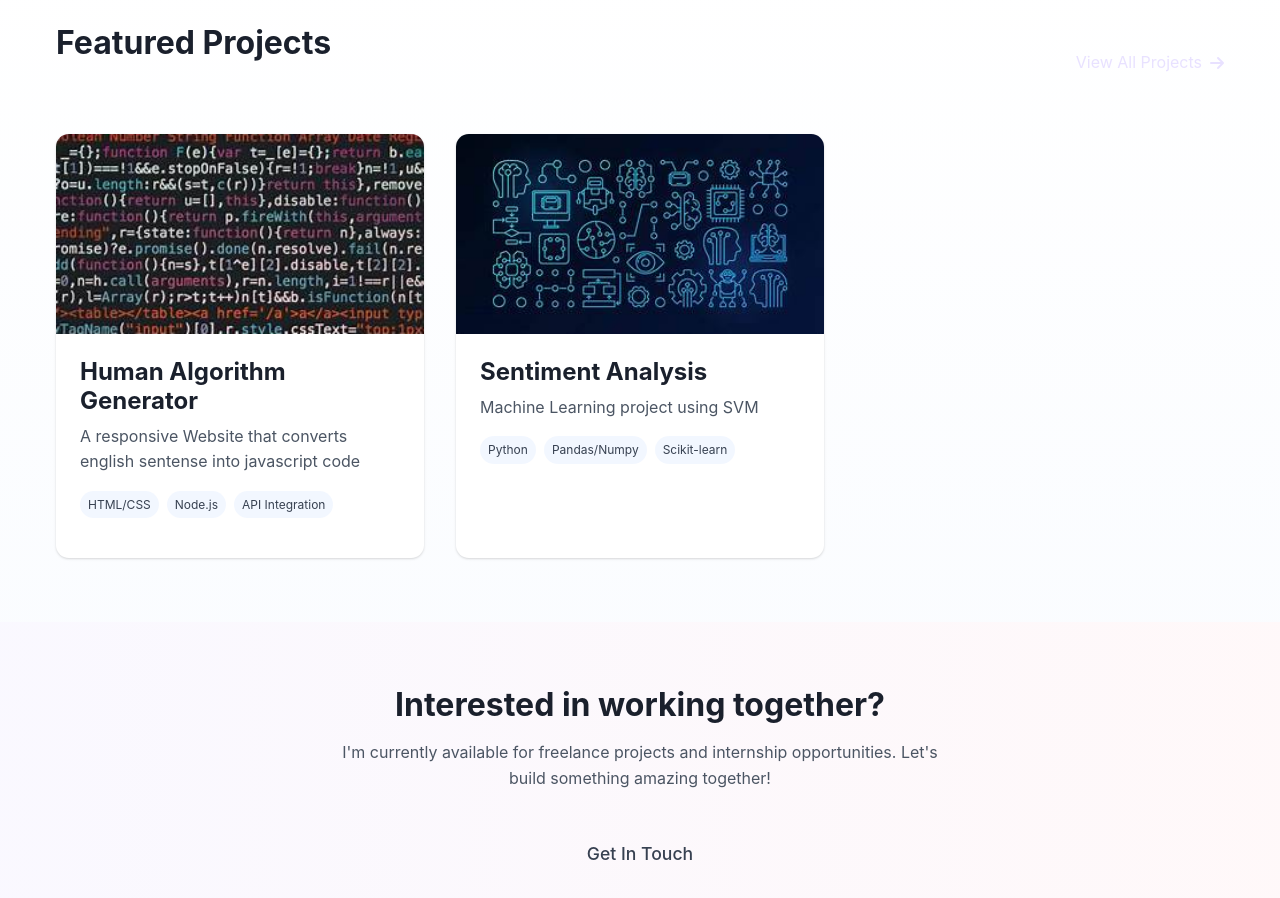
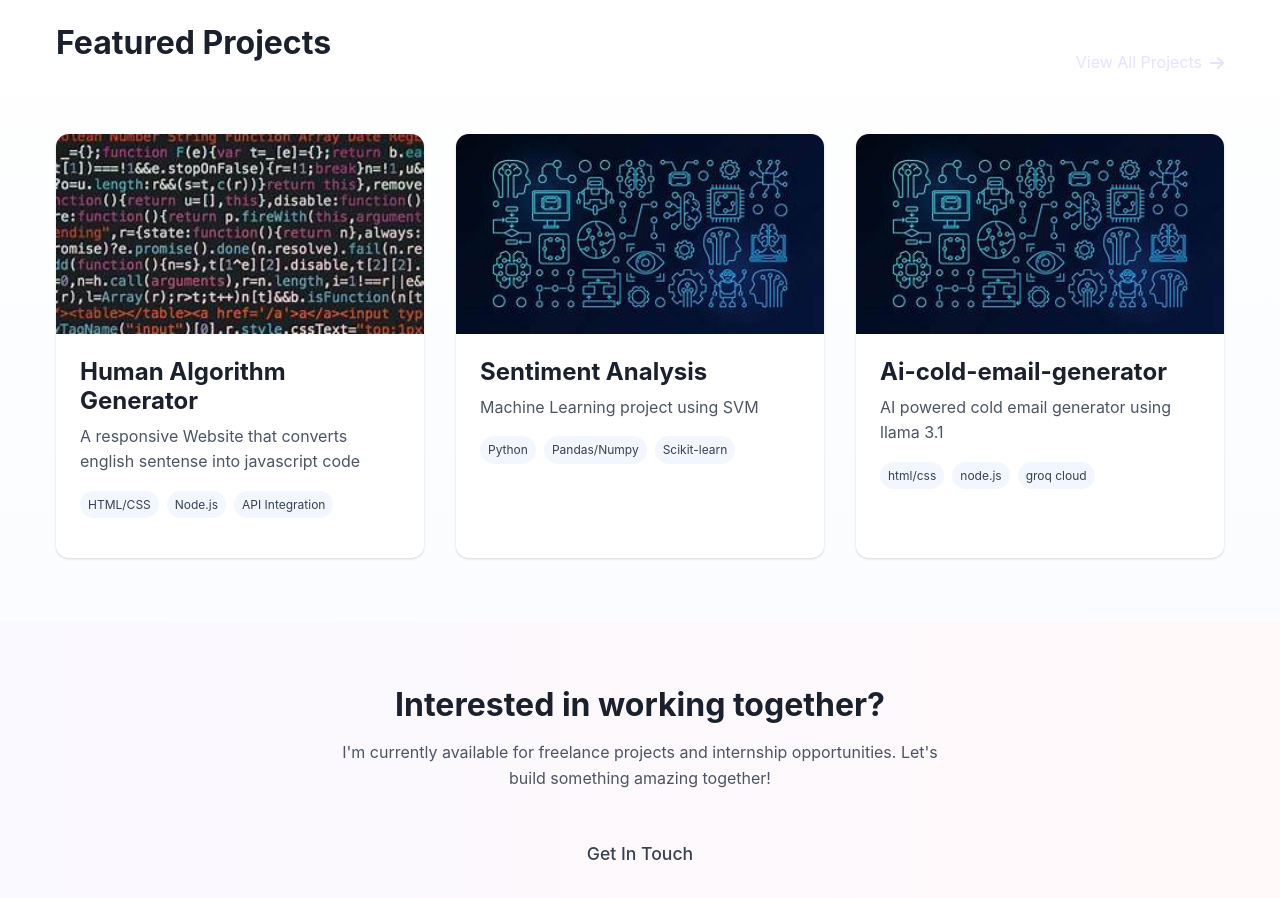
Before and after one commit to AKRUTI8/PORTFOLIO, a plain HTML site: page index.html in a window 1280 px wide. Shown: the part 1160-2058 px from the top of the page. Drawn offline with Linux system fonts and the light colour scheme.

Commit message:
Update index.html

```diff
--- a/index.html
+++ b/index.html
@@ -129,6 +129,21 @@
           </div>
         </a>
 
+        <a href="https://ai-cold-email-generator.vercel.app/" class="project-card">
+          <div class="project-image">
+            <img src="pr2.jpg" alt="E-commerce Analytics">
+          </div>
+          <div class="project-info">
+            <h3>Ai-cold-email-generator</h3>
+            <p>AI powered cold email generator using llama 3.1</p>
+            <div class="project-tags">
+              <span class="tag">html/css</span>
+              <span class="tag">node.js</span>
+              <span class="tag">groq cloud</span>
+            </div>
+          </div>
+        </a>
+
 
       </div>
     </div>
```
